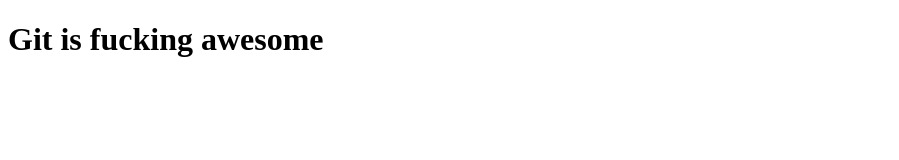
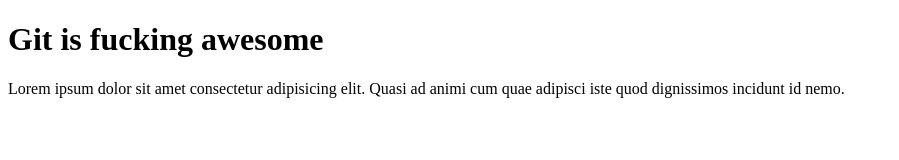
Before and after one commit to SafwaneG/git, a plain HTML site: page index.html in a window 1280 px wide. Shown: the whole page, without its empty margins (0-899 px from the left). Drawn offline with Linux system fonts and the light colour scheme.

Commit message:
adding some text safouane

```diff
--- a/index.html
+++ b/index.html
@@ -7,5 +7,9 @@
   </head>
   <body>
     <h1>Git is fucking awesome</h1>
+    <p>
+      Lorem ipsum dolor sit amet consectetur adipisicing elit. Quasi ad animi
+      cum quae adipisci iste quod dignissimos incidunt id nemo.
+    </p>
   </body>
 </html>
```
